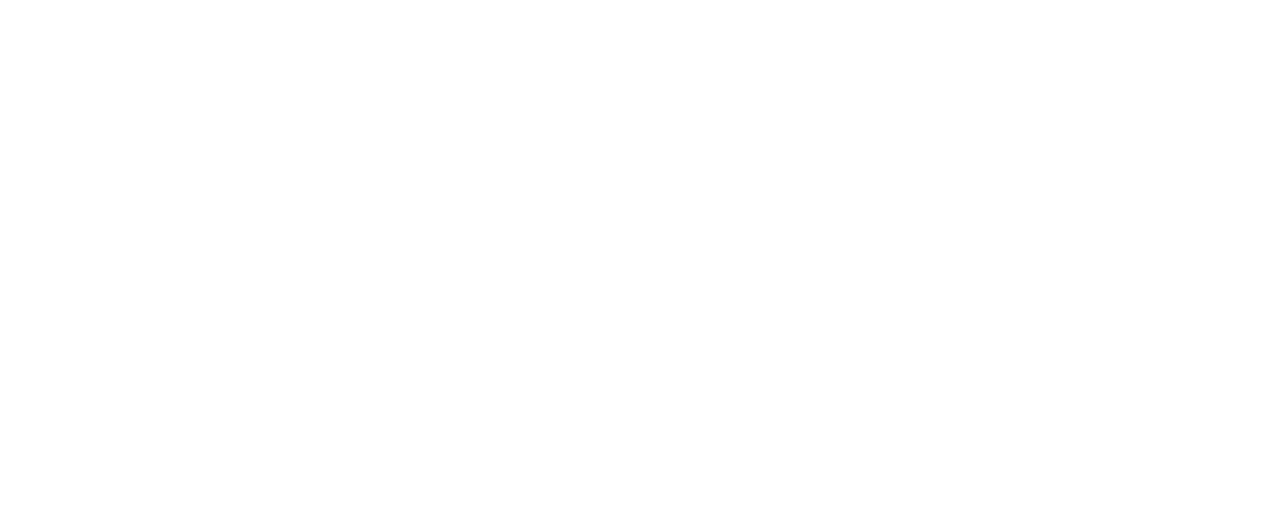
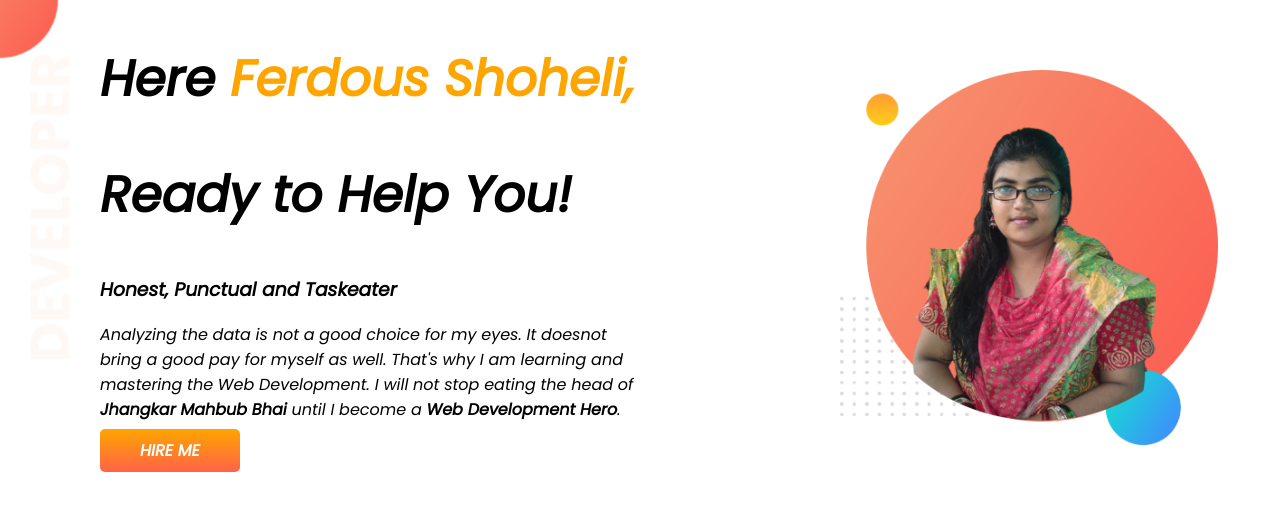
Before and after one commit to FerdousShoheli/developer-portfolio, a plain HTML site: page index.html in a window 1280 px wide. Drawn offline with Linux system fonts and the light colour scheme.

Commit message:
Everything Added

```diff
--- a/index.html
+++ b/index.html
@@ -1,13 +1,35 @@
 <!DOCTYPE html>
 <html lang="en">
+
 <head>
     <meta charset="UTF-8">
     <meta http-equiv="X-UA-Compatible" content="IE=edge">
     <meta name="viewport" content="width=device-width, initial-scale=1.0">
     <title>Portfolio of Ferdous Shoheli</title>
+    <link rel="preconnect" href="https://fonts.googleapis.com">
+    <link rel="preconnect" href="https://fonts.gstatic.com" crossorigin>
+    <link href="https://fonts.googleapis.com/css2?family=Poppins:ital@1&display=swap" rel="stylesheet">
     <link rel="stylesheet" href="style.css">
 </head>
+
 <body>
+    <section class="top-banner">
+        <div class="Introduction-half">
+            <h1>Here <span class="Headline">Ferdous Shoheli,</span></h1>
+            <h1>Ready to Help You!</h1>
+            <h3>Honest, Punctual and Taskeater</h3>
+            <p>Analyzing the data is not a good choice for my eyes. It doesnot bring a good pay for myself as well.
+                That's
+                why I am learning and mastering the Web Development. I will not stop eating the head of <strong>Jhangkar
+                    Mahbub Bhai</strong> until I become a <strong>Web Development Hero</strong>.</p>
+            <a class="link-button" target="_blank" href="https://www.linkedin.com/in/ferdous-shoheli-57a140198/">HIRE
+                ME</a>
+        </div>
+        <div class="Introduction-half">
+            <img src="Number_1.png" alt="">
+        </div>
+    </section>
 
 </body>
+
 </html>
--- a/style.css
+++ b/style.css
@@ -0,0 +1,35 @@
+body{
+    font-family: 'Poppins', sans-serif;
+    margin: 0;
+}
+h1{
+    font-size: 50px;
+}
+.Headline{
+    color: orange;
+}
+section{
+    display: flex;
+}
+.top-banner{
+    background-image: url(top-banner.png);
+    background-repeat: no-repeat;
+}
+.Introduction-half{
+    width: 70%;
+    padding-left: 100px;
+}
+.Introduction-half img{
+    width: 70%;
+    padding-left: 100px;
+    padding-top: 70px;
+
+}
+.link-button{
+    text-decoration: none;
+    background-image: linear-gradient(orange, tomato);
+    padding: 10px 40px;
+    color: white;
+    font-weight: 700;
+    border-radius: 5px;
+}
```
Also changed, not shown: 31082011432-001-removebg-preview.png (added), 31082011432-001.jpg (added), 526304_3121594418901_659738274_n-removebg-preview.png (added), 526304_3121594418901_659738274_n.jpg (added), Number_1.png (added), my-bg.png (added), my-bg2.png (added), top-banner.png (added).
